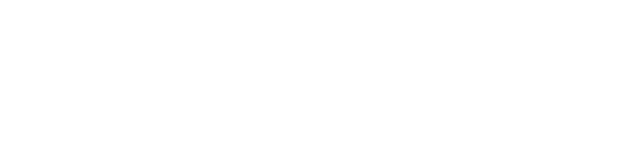
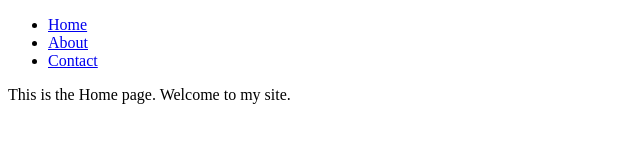
Before and after one commit to Laboratoria/SAP011-social-network, a website built with Vite: page src/index.html in a window 1280 px wide. Shown: the whole page, without its empty margins (0-640 px from the left). Built offline with nearby package versions, Linux system fonts and the light colour scheme.

Commit message:
feat: single page application

```diff
--- a/src/index.html
+++ b/src/index.html
@@ -7,6 +7,18 @@
   <title>MyPet - Social Network</title>
 </head>
 <body>
+  <header>
+    <nav>
+      <ul>
+        <li><a href="#home">Home</a></li>
+        <li><a href="#about">About</a></li>
+        <li><a href="#contact">Contact</a></li>
+      </ul>
+    </nav>
+  </header>
+
+  <div id="app"></div>
+
   <script type="module" src="main.js"></script>
 </body>
 </html>
--- a/src/main.js
+++ b/src/main.js
@@ -1,5 +1,28 @@
 // Este es el punto de entrada de tu aplicacion
 
-import { myFunction } from './lib/index.js';
+// import { myFunction } from './lib/index.js';
 
-myFunction();
+// myFunction();
+
+function getContent(fragmentId) {
+  const pages = {
+    home: "This is the Home page. Welcome to my site.",
+    about: "This page will describe what my site is about",
+    contact: "Contact me on this page if you have any questions",
+  };
+  return pages[fragmentId];
+}
+
+function loadContent() {
+  const contentDiv = document.getElementById("app");
+  const fragmentId = location.hash.substring(1);
+  contentDiv.innerHTML = getContent(fragmentId);
+}
+
+if (!location.hash) {
+  location.hash = "#home";
+}
+
+loadContent();
+
+window.addEventListener("hashchange", loadContent);
```
